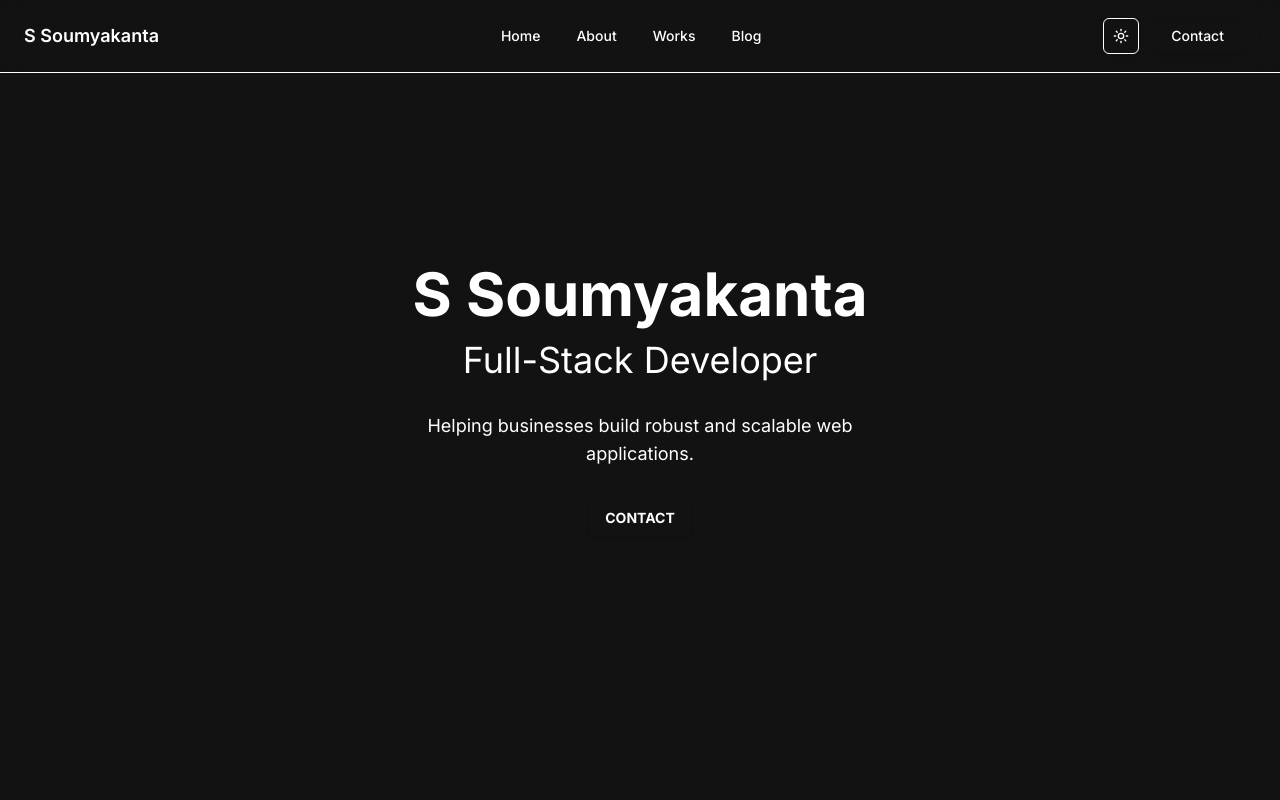
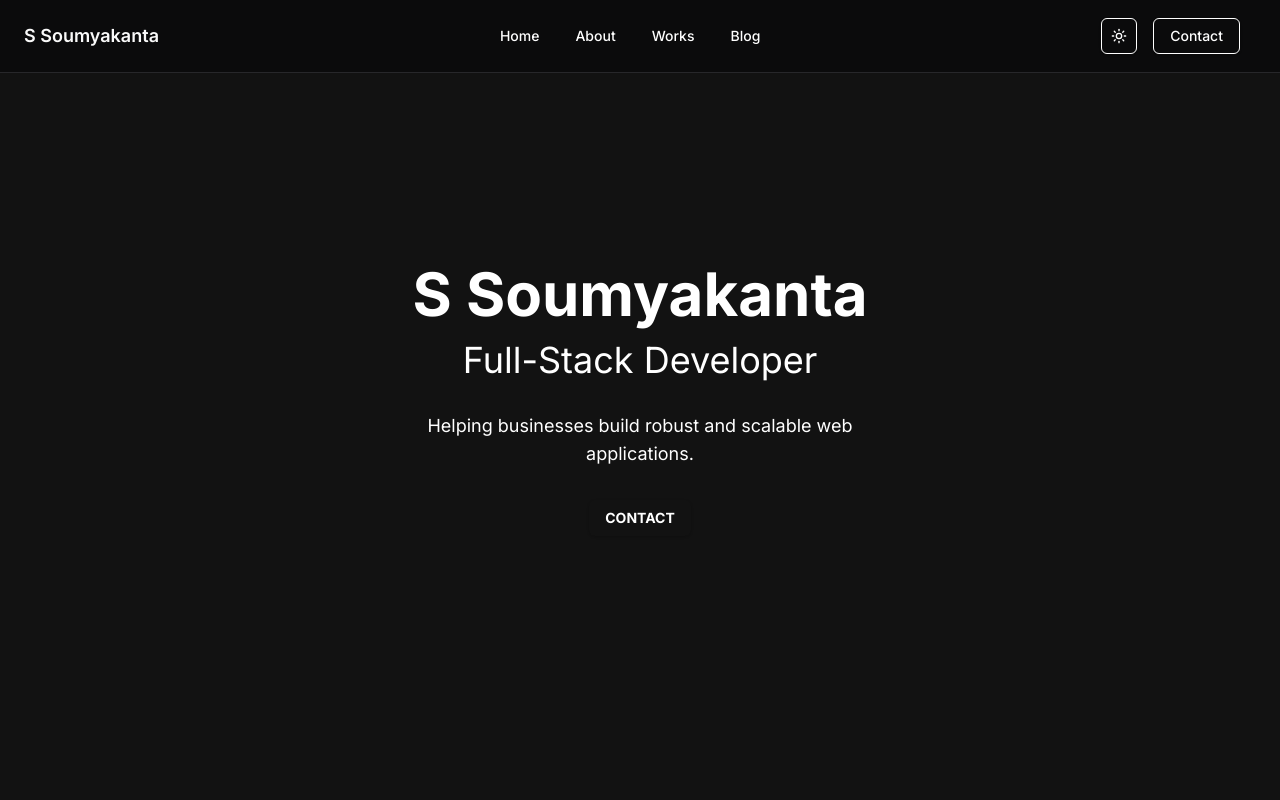
Before and after one commit to s-soumyakanta/s-soumyakanta, a Next.js app: page / in a window 1280 px wide. Shown: the top 800 px of the page. Built offline with nearby package versions, Linux system fonts and the light colour scheme.

Commit message:
add global css and basic button

```diff
--- a/src/app/globals.css
+++ b/src/app/globals.css
@@ -1 +1,58 @@
 @import "tailwindcss";
+
+@layer base {
+    :root {
+        --background: 0 0% 100%;
+        --foreground: 240 10% 3.9%;
+        --card: 0 0% 100%;
+        --card-foreground: 240 10% 3.9%;
+        --popover: 0 0% 100%;
+        --popover-foreground: 240 10% 3.9%;
+        --primary: 240 5.9% 10%;
+        --primary-foreground: 0 0% 98%;
+        --secondary: 240 4.8% 95.9%;
+        --secondary-foreground: 240 5.9% 10%;
+        --muted: 240 4.8% 95.9%;
+        --muted-foreground: 240 3.8% 46.1%;
+        --accent: 240 4.8% 95.9%;
+        --accent-foreground: 240 5.9% 10%;
+        --destructive: 0 84.2% 60.2%;
+        --destructive-foreground: 0 0% 98%;
+        --border: 240 5.9% 90%;
+        --input: 240 5.9% 90%;
+        --ring: 240 10% 3.9%;
+        --radius: 0.5rem;
+        --chart-1: 12 76% 61%;
+        --chart-2: 173 58% 39%;
+        --chart-3: 197 37% 24%;
+        --chart-4: 43 74% 66%;
+        --chart-5: 27 87% 67%;
+    }
+
+    .dark {
+        --background: 240 10% 3.9%;
+        --foreground: 0 0% 98%;
+        --card: 240 10% 3.9%;
+        --card-foreground: 0 0% 98%;
+        --popover: 240 10% 3.9%;
+        --popover-foreground: 0 0% 98%;
+        --primary: 0 0% 98%;
+        --primary-foreground: 240 5.9% 10%;
+        --secondary: 240 3.7% 15.9%;
+        --secondary-foreground: 0 0% 98%;
+        --muted: 240 3.7% 15.9%;
+        --muted-foreground: 240 5% 64.9%;
+        --accent: 240 3.7% 15.9%;
+        --accent-foreground: 0 0% 98%;
+        --destructive: 0 62.8% 30.6%;
+        --destructive-foreground: 0 0% 98%;
+        --border: 240 3.7% 15.9%;
+        --input: 240 3.7% 15.9%;
+        --ring: 240 4.9% 83.9%;
+        --chart-1: 220 70% 50%;
+        --chart-2: 160 60% 45%;
+        --chart-3: 30 80% 55%;
+        --chart-4: 280 65% 60%;
+        --chart-5: 340 75% 55%;
+    }
+}
--- a/src/app/page.tsx
+++ b/src/app/page.tsx
@@ -20,7 +20,7 @@ const LandingPage = () => {
           </p>
 
           <Link href="/contact">
-            <Button className="uppercase font-bold secondary">
+            <Button className="uppercase font-bold cursor-pointer">
               Contact
             </Button>
           </Link>
--- a/src/components/cureent-year.tsx
+++ b/src/components/cureent-year.tsx
@@ -4,9 +4,7 @@ import { useCurrentYear } from "@/hooks/getCurrentYear";
 
 const CurrentYear = () => {
     const currentYear = useCurrentYear();
-    return (
-        <p>{currentYear}</p>
-    )
+    return currentYear
 }
 
 export default CurrentYear
--- a/src/components/navbar.tsx
+++ b/src/components/navbar.tsx
@@ -100,11 +100,11 @@ export default function Navbar() {
                             </div>
                             <div className="hidden md:block">
                                 <Link href="/contact">
-                                    <Button>Contact</Button>
+                                    <Button variant="outline" className="cursor-pointer">Contact</Button>
                                 </Link>
                             </div>
                             <div className="block md:hidden">
-                                <Button variant="outline" size="icon" onClick={toggleSidebar}>
+                                <Button className="cursor-pointer" size="icon" onClick={toggleSidebar}>
                                     <HamburgerMenuIcon className="h-[1.2rem] w-[1.2rem]" />
                                     <span className="sr-only">Open menu</span>
                                 </Button>
```
